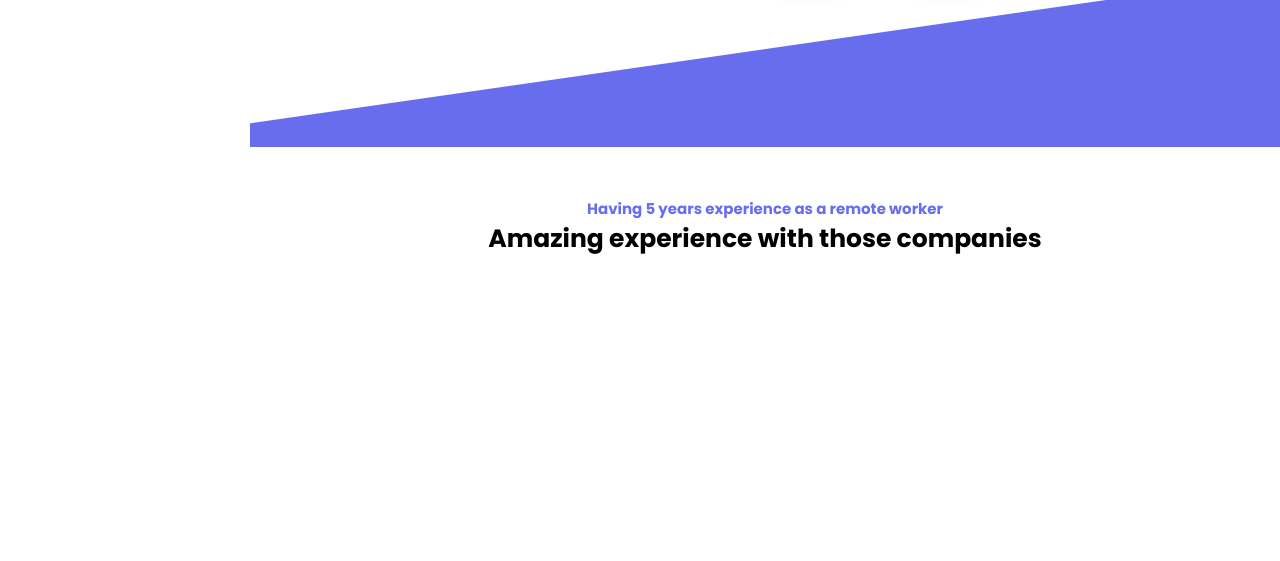
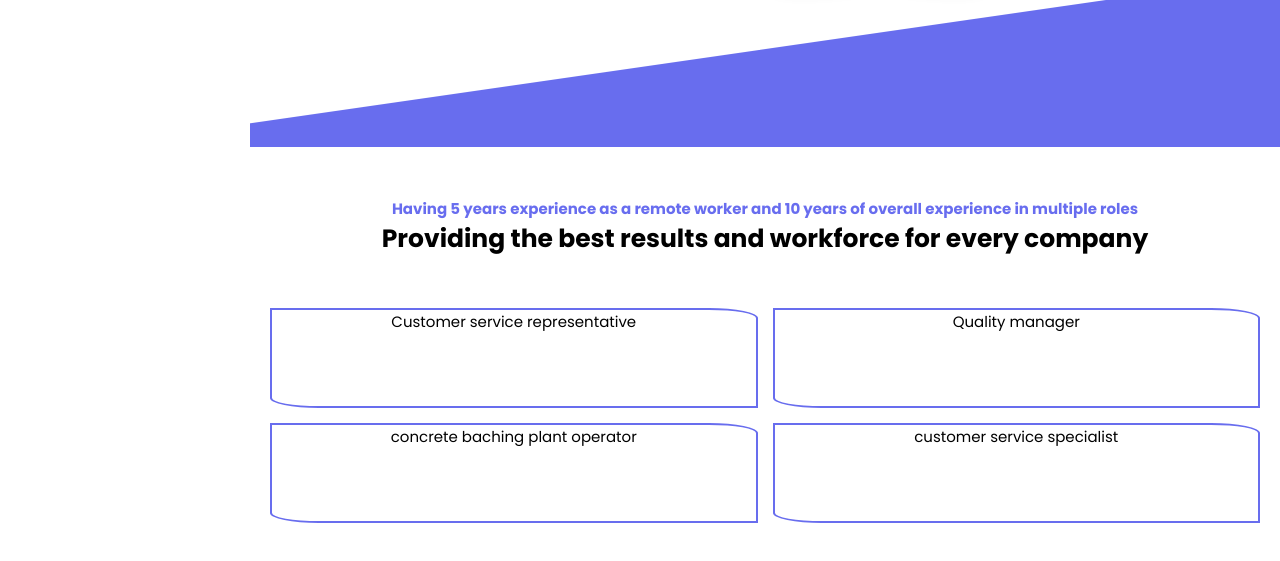
Before and after one commit to Pinto2291/ignacio-portafolio-2023, a plain HTML site: page index.html in a window 1280 px wide. Shown: the part 1224-1785 px from the top of the page. Drawn offline with Linux system fonts and the light colour scheme.

Commit message:
added new section html and css

```diff
--- a/index.html
+++ b/index.html
@@ -130,8 +130,23 @@
     <section class="experience">
 
         <div class="experience-info">
-            <h3 class="font-15 font-blue">Having 5 years experience as a remote worker</h3>
-            <p class="font-25 font-bold">Amazing experience with those companies</p>
+            <h3 class="font-15 font-blue">Having 5 years experience as a remote worker and 10 years of overall experience in multiple roles</h3>
+            <p class="font-25 font-bold">Providing the best results and workforce for every company</p>
+        </div>
+
+        <div class="experience-roles">
+            <div class="experience-roles-work">
+                <p class="experience-text">Customer service representative</p>
+            </div>
+            <div class="experience-roles-work">
+                <p class="experience-text">Quality manager</p>
+            </div>
+            <div class="experience-roles-work">
+                <p class="experience-text">concrete baching plant operator</p>
+            </div>
+            <div class="experience-roles-work">
+                <p class="experience-text">customer service specialist</p>
+            </div>
         </div>
 
 
--- a/style.css
+++ b/style.css
@@ -503,6 +503,26 @@ a {
     text-align: center;
 }
 
+.experience-roles {
+    display: grid;
+    grid-template-columns: repeat(2, 1fr);
+    grid-template-rows: repeat(2, 1fr);
+    margin-top: 5rem;
+    gap: 1.5rem;
+    align-items: center;
+}
+
+.experience-roles-work {
+    border: 0.2rem solid var(--light-blue);
+    border-bottom-left-radius: 10%;
+    border-top-right-radius: 10%;
+    font-size: 1.5rem;
+
+    height: 10rem;
+}
+
+
+
 @media only screen and (max-width: 850px) {
 
     body {
```
